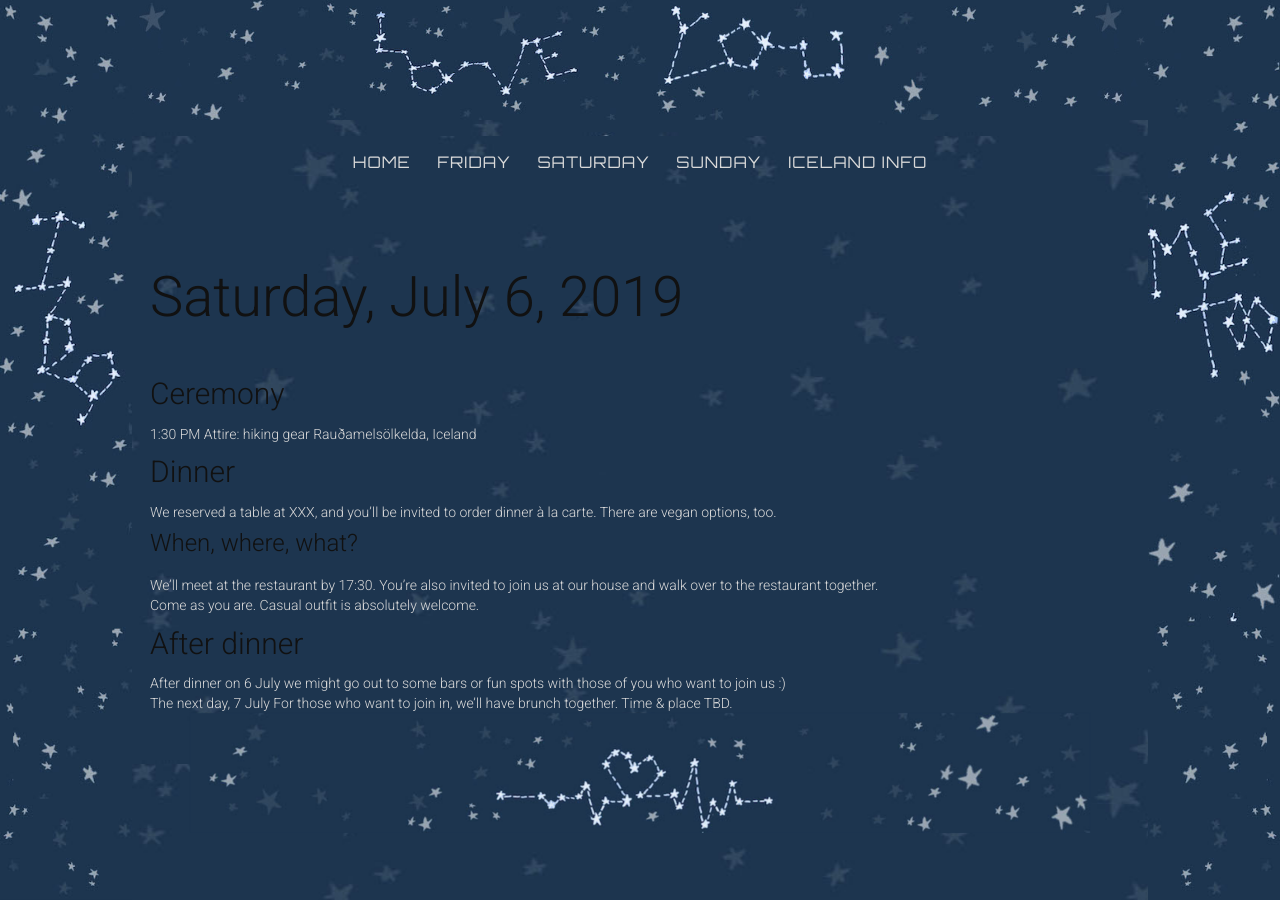
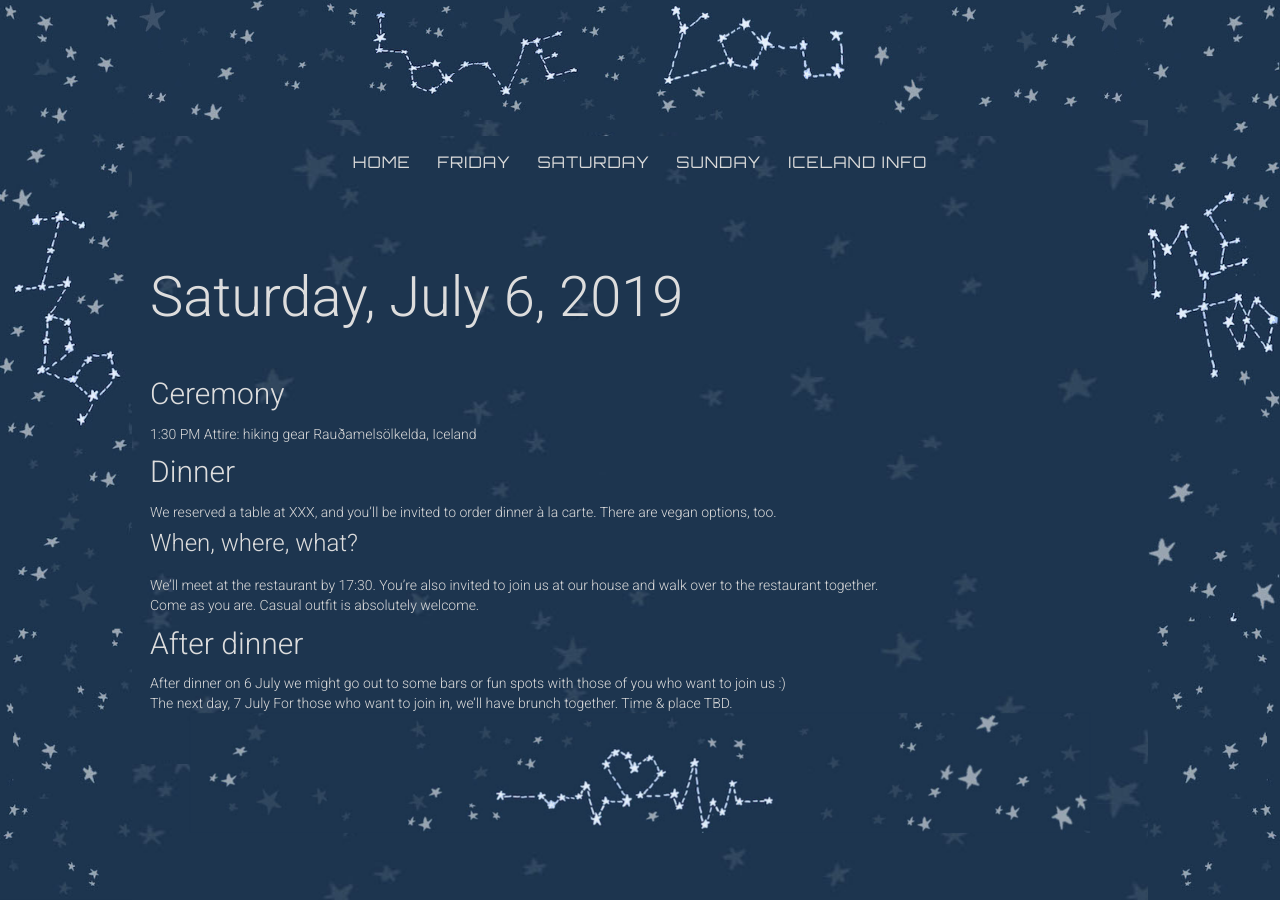
Before and after one commit to rltvty/olkelda, a Jekyll site: the page built from saturday.md, in a window 1280 px wide. Built offline with Jekyll 4.4.1, drawn with Linux system fonts in a browser that asks for light colours.

Commit message:
fix heading font color

```diff
--- a/_sass/main.scss
+++ b/_sass/main.scss
@@ -46,7 +46,7 @@ h1, h2, h3, h4, h5, h6 {
   padding: 0;
   font-weight: 300;
   font-style: normal;
-  color: #111;
+  color: #DDD;
   text-rendering: optimizeLegibility
 }
 
```
